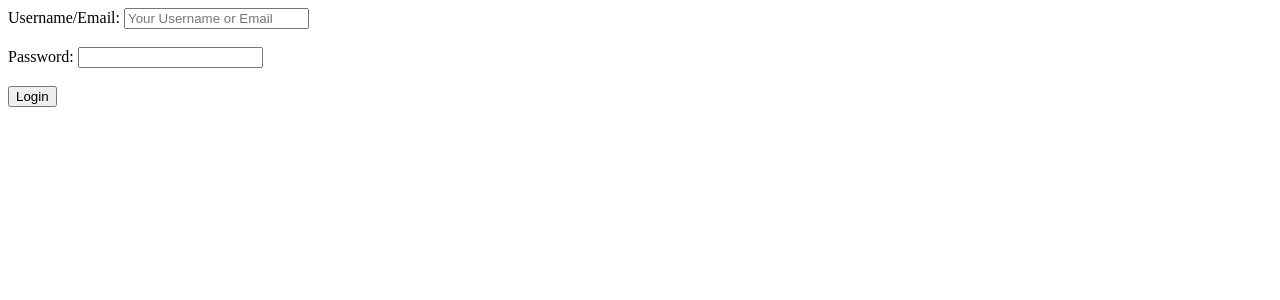
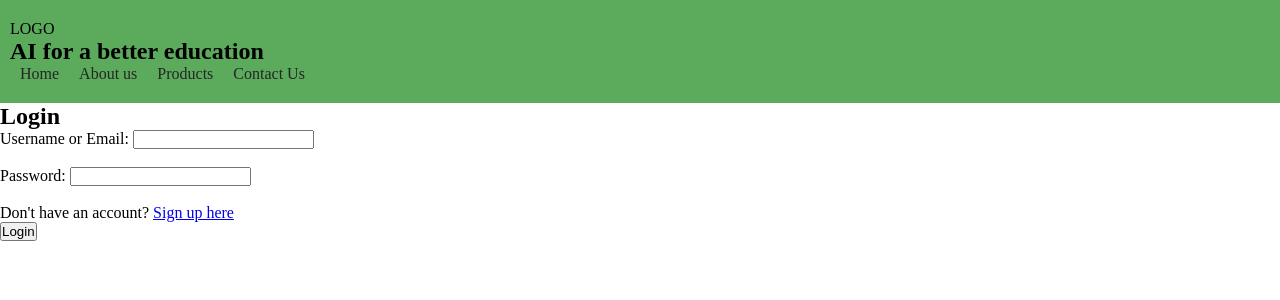
Before and after one commit to Shiku03/PLP-Final-Project-Repo, a FastAPI app: page /login in a window 1280 px wide. Shown: the top 300 px of the page. Run offline with FastAPI, Linux system fonts and the light colour scheme.

Commit message:
login page and logic

```diff
--- a/templates/login.html
+++ b/templates/login.html
@@ -1,9 +1,96 @@
-<form action="/login" method="POST" class="login-form">
-    <label for="user">Username/Email:</label>
-    <input type="text" id="user" name="user" placeholder="Your Username or Email" required><br><br>
+<!DOCTYPE html>
+<html lang="en">
+<head>
+    <meta charset="UTF-8">
+    <meta name="viewport" content="width=device-width, initial-scale=1.0">
+    <link rel="stylesheet" href="../static/styles.css">
+    <title>Login</title>
+</head>
+<body>
+    <header>
+                <div class="header">
+                    <div class="nav">
+                        <nav>
+                            <div class="header-left">
+                                <p>LOGO</p>
+                            </div>
+                            <div class="header-center">
+                                <h2>AI for a better education</h2>
+
+                                <ul class="nav-items-container">
+                                    <div class="nav-items">
+                                        <li><a href="../templates/index.html">Home</a></li>
+                                        <li><a href="#about">About us</a></li>
+                                        <li><a href="#products">Products</a></li>
+                                        <li><a href="#contact">Contact Us</a></li>
+                                    </div>
+
+                                </ul>
+                            </div>
+
+                        </nav>
+                    </div>
+                </div>
+
+
+            </header>
+            <div class="form-container">
+<form action="/login" method="POST" class="login-form" id="login-form">
+    <h2>Login</h2>
+
+    <label for="identifier">Username or Email:</label>
+    <input type="text" id="identifier" name="identifier" required autocomplete="username" /><br><br>
 
     <label for="password">Password:</label>
-    <input type="password" id="password" name="password" required><br><br>
+    <input type="password" id="password" name="password" required autocomplete="current-password" /><br><br>
+
+    <p>Don't have an account? <a href="sign-in.html">Sign up here</a></p>
 
     <button type="submit">Login</button>
 </form>
+            </div>
+
+ <script>
+ // Attach a submit handler to POST JSON to your API endpoints in main.py.
+ (function(){
+   const form = document.getElementById('login-form');
+   if (!form) return;
+   form.addEventListener('submit', async (e) => {
+     e.preventDefault();
+     const data = {
+       identifier: form.identifier.value,
+       password: form.password.value
+     };
+
+     const endpoints = ['/api/login', '/login'];
+     for (const ep of endpoints) {
+       try {
+         const res = await fetch(ep, {
+           method: 'POST',
+           headers: { 'Content-Type': 'application/json' },
+           body: JSON.stringify(data)
+         });
+         if (res.ok) {
+           const json = await res.json().catch(() => ({}));
+           alert(json.message || 'Login successful');
+           if (json.redirect) window.location.href = json.redirect;
+           return;
+         } else if (res.status >= 400 && res.status < 500) {
+           const err = await res.json().catch(() => ({}));
+           alert(err.message || 'Login failed');
+           return;
+         }
+         // server error -> try next endpoint
+       } catch (err) {
+         // network error -> try next endpoint
+       }
+     }
+     // fallback to normal form submit if no endpoint worked
+     form.submit();
+   });
+ })();
+ </script>
+
+ <script src="../static/script.js"></script>
+</body>
+</html>
```
